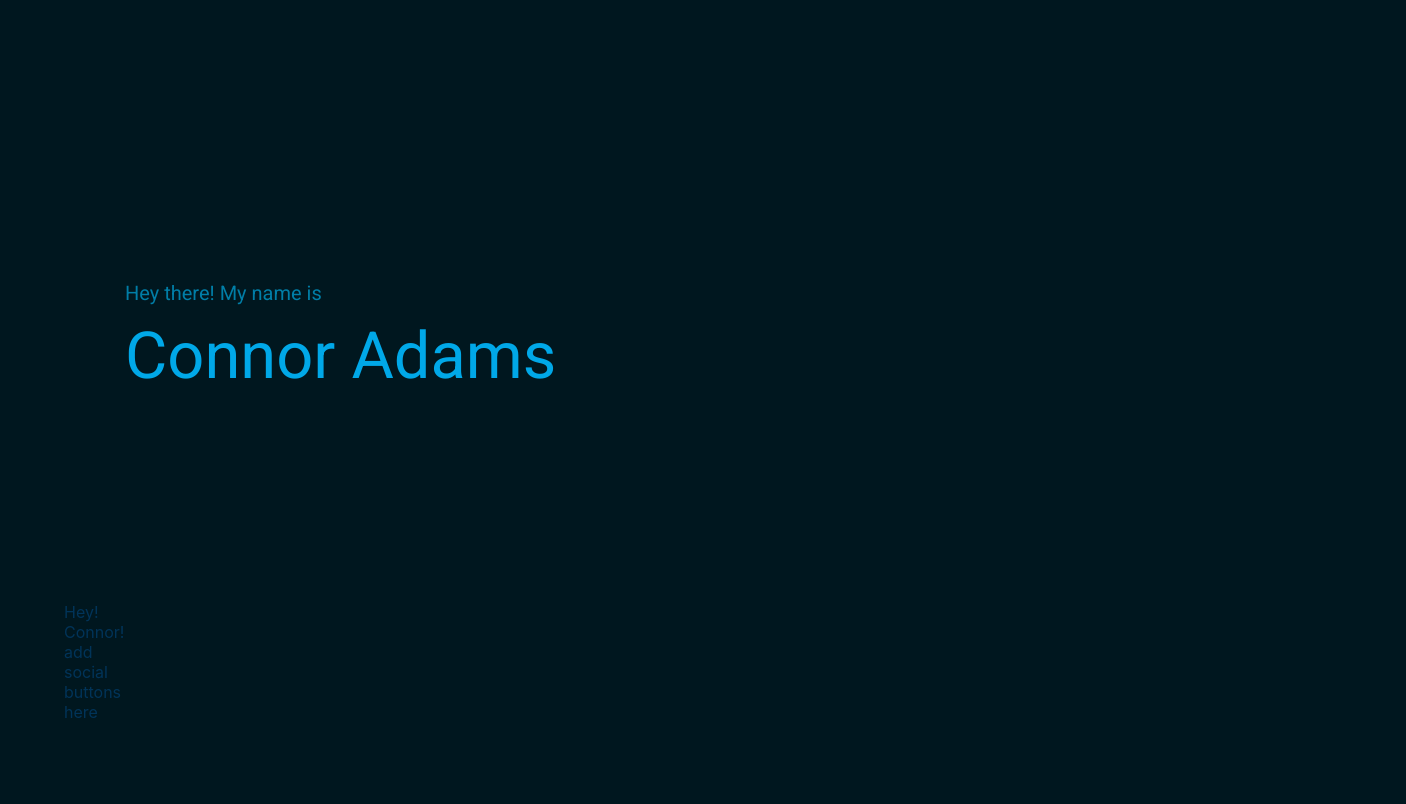
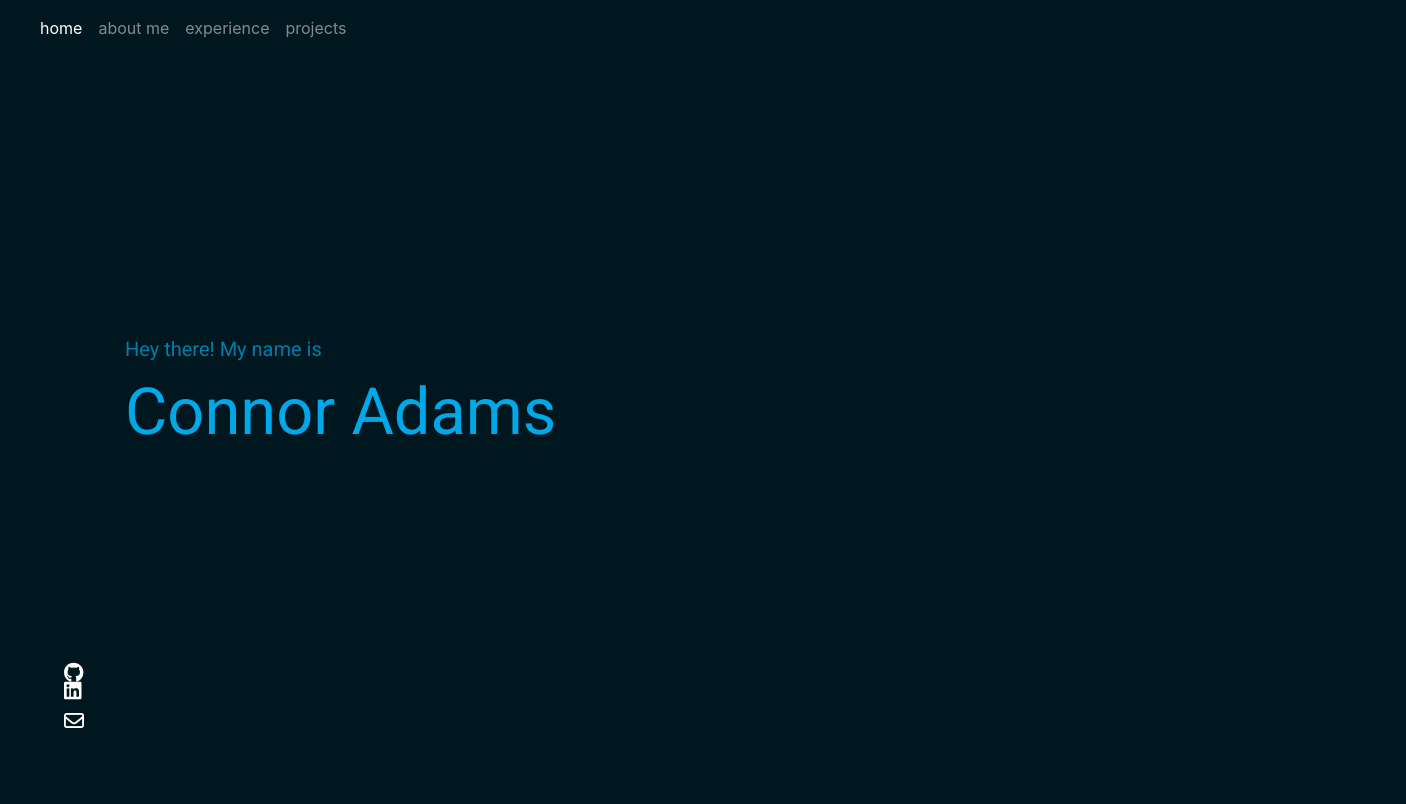
Before and after one commit to 436F6E6E6F72/ResumeWebsite, a website: page index.html in a window 1280 px wide. Shown: the top 804 px of the page, 1406 px wide, since content can reach past the window. Drawn offline with nearby package versions, Linux system fonts and the light colour scheme.

Commit message:
Push for pages

```diff
--- a/index.html
+++ b/index.html
@@ -17,20 +17,39 @@
   <script src="https://cdnjs.cloudflare.com/ajax/libs/popper.js/1.14.7/umd/popper.min.js" integrity="sha384-UO2eT0CpHqdSJQ6hJty5KVphtPhzWj9WO1clHTMGa3JDZwrnQq4sF86dIHNDz0W1" crossorigin="anonymous"></script>
   <script src="https://stackpath.bootstrapcdn.com/bootstrap/4.3.1/js/bootstrap.min.js" integrity="sha384-JjSmVgyd0p3pXB1rRibZUAYoIIy6OrQ6VrjIEaFf/nJGzIxFDsf4x0xIM+B07jRM" crossorigin="anonymous"></script>
   <link href="https://fonts.googleapis.com/css?family=Roboto&display=swap" rel="stylesheet">
+  <link rel="stylesheet" href="https://cdn.rawgit.com/konpa/devicon/df6431e323547add1b4cf45992913f15286456d3/devicon.min.css">
+  <script src="https://kit.fontawesome.com/15d5aa64cb.js"></script>
   <script src="jquery.visible.min.js"></script>
   <script src="scripts.js"></script>
 </head>
 
 <body class="background">
 
+  <nav class="navbar navbar-expand sticky-top navbar-dark">
+    <a class="navbar-brand" href="#"></a> <!-- logo here if I want -->
+    <ul class="navbar-nav mr-auto mt-2 mt-lg-0">
+      <li class="nav-item active">
+        <a class="nav-link" href="#">home</a>
+      </li>
+      <li class="nav-item ">
+        <a class="nav-link" href="#">about me</a>
+      </li>
+      <li class="nav-item ">
+          <a class="nav-link" href="#">experience</a>
+      </li>
+      <li class="nav-item ">
+          <a class="nav-link" href="#">projects</a>
+      </li>
+    </ul>
+  </nav>
 
   <div class="container-social">
-      <div class="animationIcon" style="bottom: 0px; height: 200px;">Hey!</div>
-      <div class="animationIcon" style="bottom: 0px; height: 180px;">Connor!</div>
-      <div class="animationIcon" style="bottom: 0px; height: 160px;">add</div>
-      <div class="animationIcon" style="bottom: 0px; height: 140px;">social</div>
-      <div class="animationIcon" style="bottom: 0px; height: 120px;">buttons</div>
-      <div class="animationIcon" style="bottom: 0px; height: 100px;">here</div>
+      <div style="bottom: 0px; height: 140px;"  class="animationIcon"><a href="https://github.com/436F6E6E6F72"><i class="fab fa-github fa-lg"></i></a></div>
+      <div><a href="https://www.linkedin.com/in/connor-adams-15779964/"><i style="bottom: 0px; height: 110px;" class="fab fa-linkedin fa-lg animationIcon"></i></a></div>
+      <div><a href="//"><i style="bottom: 0px; height: 80px;" class="far fa-envelope fa-lg animationIcon"></i></a></div>
+      <!-- <div class="animationIcon" style="bottom: 0px; height: 120px;">social</div>
+      <div class="animationIcon" style="bottom: 0px; height: 100px;">buttons</div>
+      <div class="animationIcon" style="bottom: 0px; height: 80px;">here</div> -->
     </div>
 
   <div class="container">
--- a/scripts.js
+++ b/scripts.js
@@ -4,3 +4,9 @@ $(window).scroll(function(){
       $("#scrolltest1Parent").addClass('cardFlyIn');
     };
 });
+
+$(".nav ul li").on("click", function() {
+  $(".nav li").removeClass("active");
+  $(this).addClass("active");
+  console.log("test");
+});
--- a/styles.css
+++ b/styles.css
@@ -4,6 +4,7 @@
     --minor-font-color: #007EA7;
     --header-font-color: #FFFFFF;
     --misc-color: #003459;
+    --icon-color: white;
 }
 .centerCard {
     margin-left: 2rem;
@@ -25,6 +26,7 @@
     text-align: left;
     margin-bottom: 0;
 }
+
 .headerName{
     font-size: 65px;
     padding-left: 40px;
@@ -32,7 +34,12 @@
     font-family: 'Roboto', sans-serif;
     text-align: left;
     page-break-after: always;
-    margin-bottom: 100%;
+    margin-bottom: 60%;
+}
+@media screen and (max-width: 480px) {
+    .headerName {
+        margin-bottom: 32rem;
+    }
 }
 .background {
     background-color: var(--main-bg-color);
@@ -52,11 +59,15 @@
     animation-duration: 1.5s;
     animation-name: IconFlyIn;
     animation-fill-mode: forwards;
+    vertical-align: text-top;
     position: fixed;
 }
+.fab {
+    color:var(--icon-color)
+}
 @keyframes IconFlyIn{
-    0%   {color:transparent; left:0px;}
-    100%   {color:--misc-color; left:5%;}
+    0%   {color:transparent; left:-10px;}
+    100%   {color:var(--icon-color); left:5%;}
 }
 .cardFlyIn{
     position:relative;
@@ -66,7 +77,7 @@
 
 }
 
-@keyframes cardInLeft{
+@keyframes cardInRight{
     0%   {
         background-color:transparent;
         color: transparent;
@@ -77,7 +88,7 @@
         Right:20%;}
 }
 
-@keyframes cardInRight{
+@keyframes cardInLeft {
     0%   {
         background-color:transparent;
         color: transparent;
```
